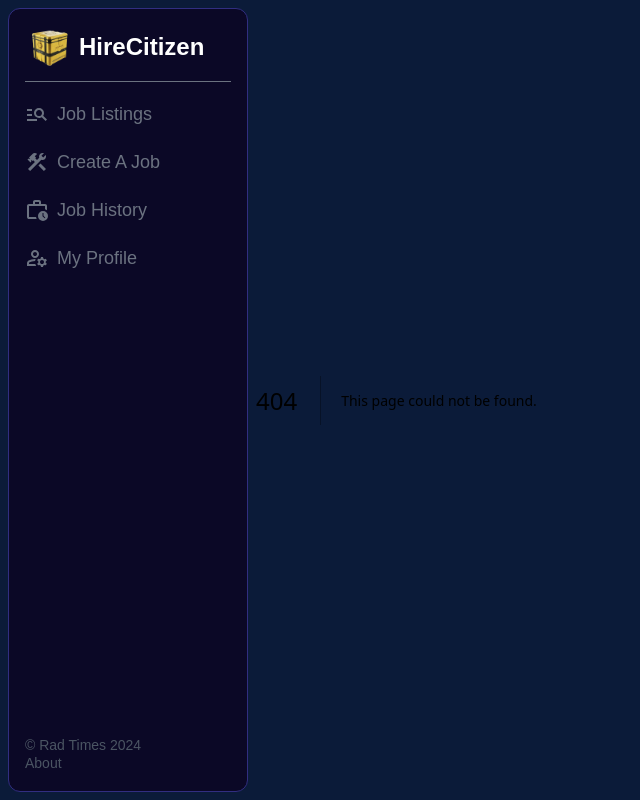
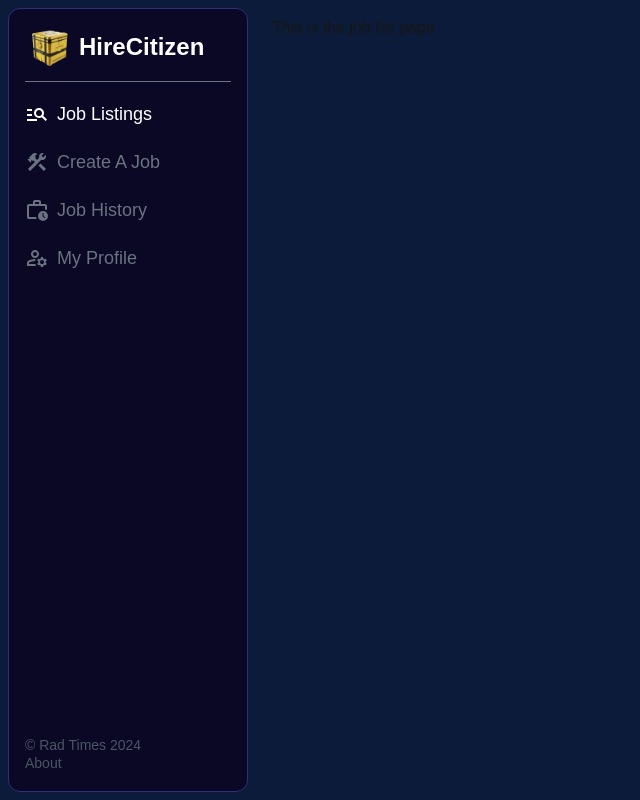
Before and after one commit to RyanMG/HireCitizen, a Next.js app: page /job-list in a window 1280 px wide. Before the commit this address had no page. Shown: the whole page, without its empty margins (0-640 px from the left). Built offline with nearby package versions, Linux system fonts and the light colour scheme.

Commit message:
feat: header is now the home link

```diff
--- a/src/app/create-job/page.tsx
+++ b/src/app/create-job/page.tsx
@@ -1,4 +1,4 @@
-export default function Home() {
+export default function CreateJob() {
     return (
       <div className="flex-grow p-4">
         Create a job
--- a/src/app/job-history/page.tsx
+++ b/src/app/job-history/page.tsx
@@ -1,4 +1,4 @@
-export default function Home() {
+export default function JobHistory() {
     return (
       <div className="flex-grow p-4">
         Job history
--- /dev/null
+++ b/src/app/job-list/page.tsx
@@ -0,0 +1,7 @@
+export default function JobList() {
+  return (
+    <div className="flex-grow p-4">
+      This is the job list page
+    </div>
+  );
+}
--- a/src/sidebar/page.tsx
+++ b/src/sidebar/page.tsx
@@ -1,5 +1,6 @@
 import Image from "next/image";
 import SideBarLink from "@/components/sidebarLink";
+import Link from "next/link";
 
 export default function Sidebar() {
 
@@ -7,6 +8,9 @@ export default function Sidebar() {
     <div className="m-2">
       <div className="bg-dark-blue h-full w-60 p-4 flex flex-col rounded-xl border border-indigo-900">
         <div className="flex flex-col flex-1">
+          <Link
+            href={"/"}
+          >
             <div className="flex flex-row items-center gap-1">
               <Image
                 src="/1SCU-logo.png"
@@ -16,11 +20,12 @@ export default function Sidebar() {
               />
               <div className="text-white text-2xl font-bold">HireCitizen</div>
             </div>
+          </Link>
 
           <div className="border-b border-gray-500 w-full pt-3"></div>
 
           <div className="flex flex-col gap-2 pt-3">
-            <SideBarLink link="/" text="Job Listings">
+            <SideBarLink link="/job-list" text="Job Listings">
               <path d="M80-200v-80h400v80H80Zm0-200v-80h200v80H80Zm0-200v-80h200v80H80Zm744 400L670-354q-24 17-52.5 25.5T560-320q-83 0-141.5-58.5T360-520q0-83 58.5-141.5T560-720q83 0 141.5 58.5T760-520q0 29-8.5 57.5T726-410l154 154-56 56ZM560-400q50 0 85-35t35-85q0-50-35-85t-85-35q-50 0-85 35t-35 85q0 50 35 85t85 35Z"/>
             </SideBarLink>
 
```
Lines whose indentation alone changed are shown as unchanged.
